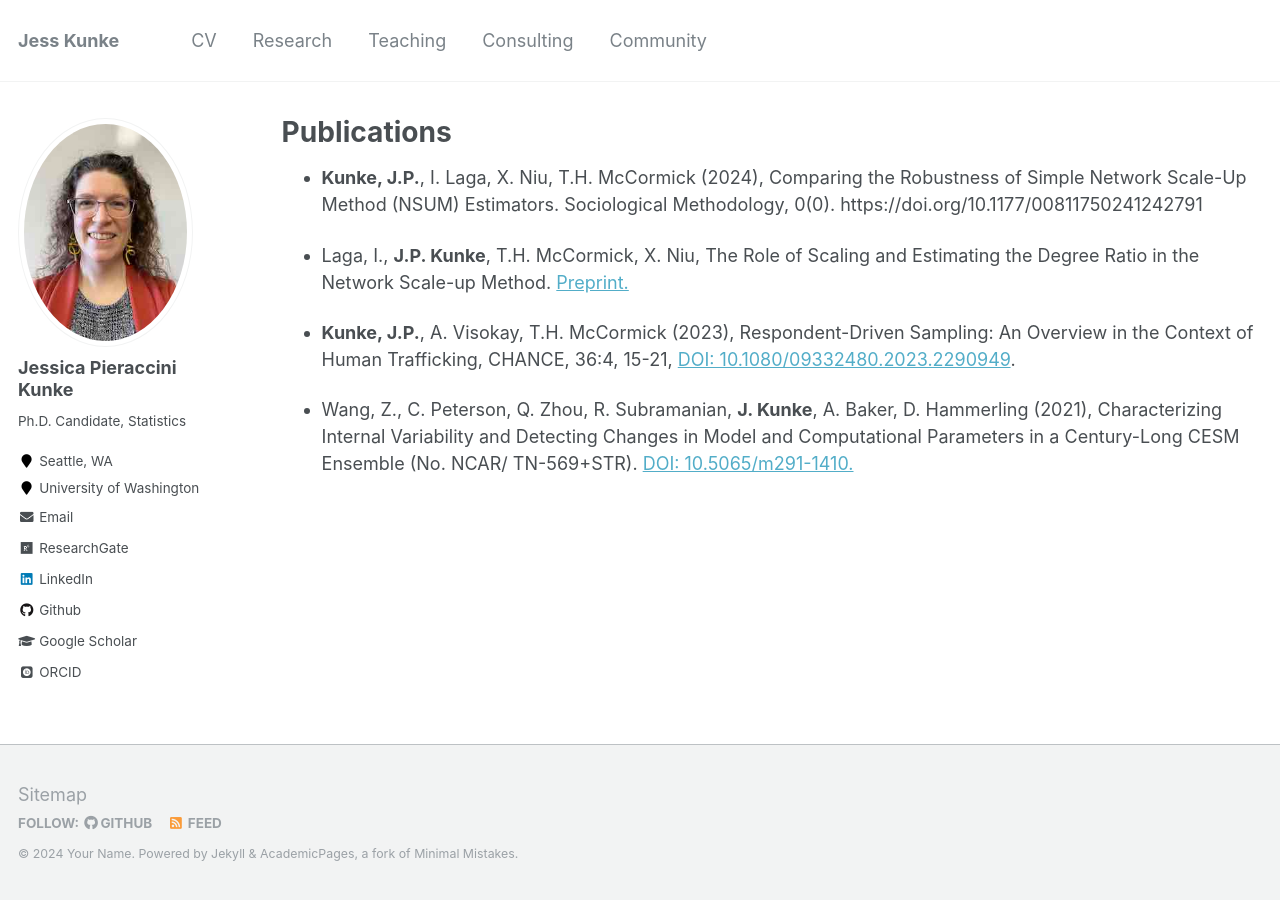
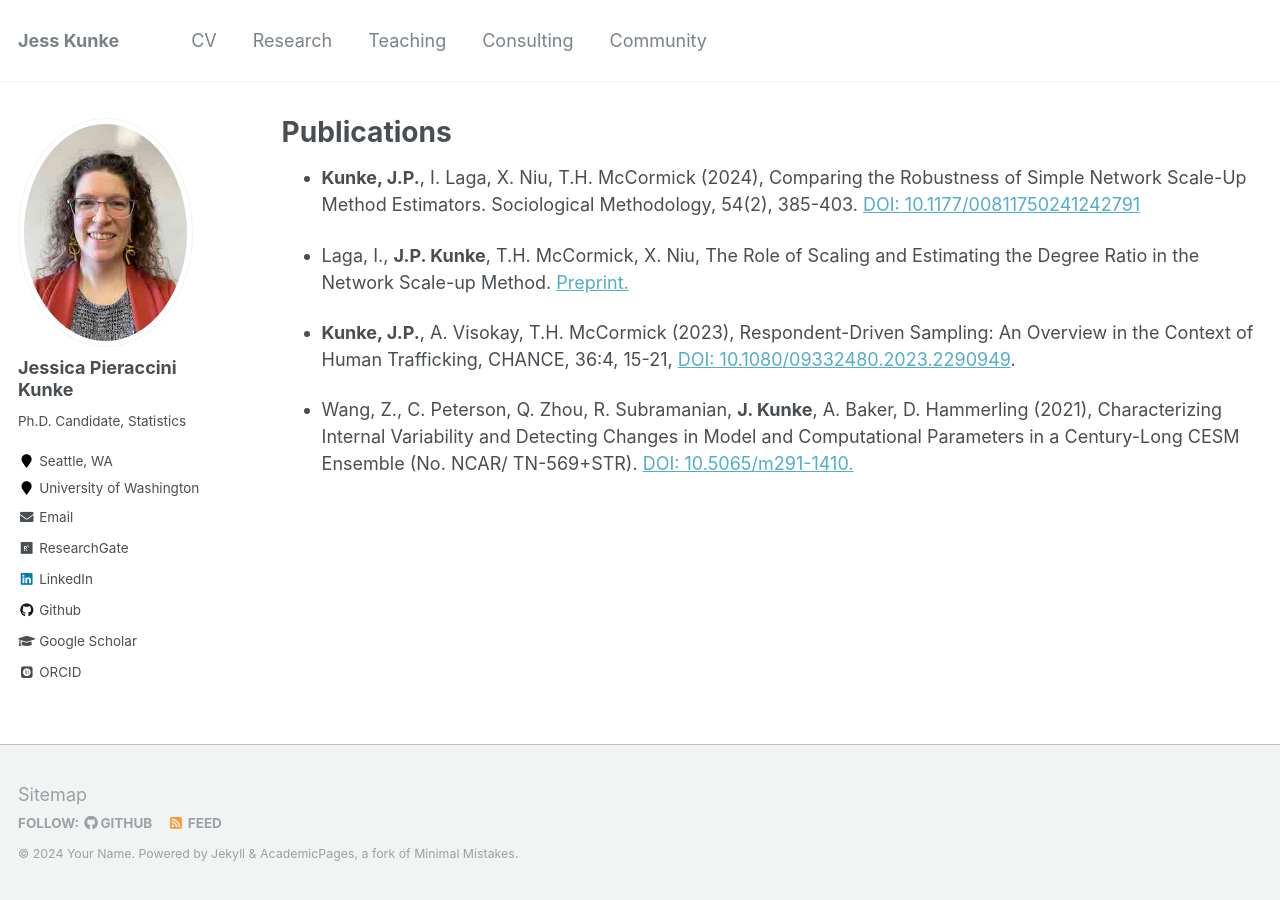
Before and after one commit to jpierkunke/jpierkunke.github.io, a Jekyll site: the page built from _pages/publications.md, in a window 1280 px wide. Built offline with Jekyll 4.4.1, drawn with Linux system fonts in a browser that asks for light colours; some web fonts are replaced.

Commit message:
Update publications.md

```diff
--- a/_pages/publications.md
+++ b/_pages/publications.md
@@ -5,7 +5,7 @@ permalink: /publications/
 author_profile: true
 ---
 
-- **Kunke, J.P.**, I. Laga, X. Niu, T.H. McCormick (2024), Comparing the Robustness of Simple Network Scale-Up Method (NSUM) Estimators. Sociological Methodology, 0(0). https://doi.org/10.1177/00811750241242791
+- **Kunke, J.P.**, I. Laga, X. Niu, T.H. McCormick (2024), Comparing the Robustness of Simple Network Scale-Up Method Estimators. Sociological Methodology, 54(2), 385-403. [DOI: 10.1177/00811750241242791](https://doi.org/10.1177/00811750241242791)
 
 - Laga, I., **J.P. Kunke**, T.H. McCormick, X. Niu, The Role of Scaling and Estimating the Degree Ratio in the Network Scale-up Method. [Preprint.](https://doi.org/10.48550/arXiv.2305.04381)
 
```
